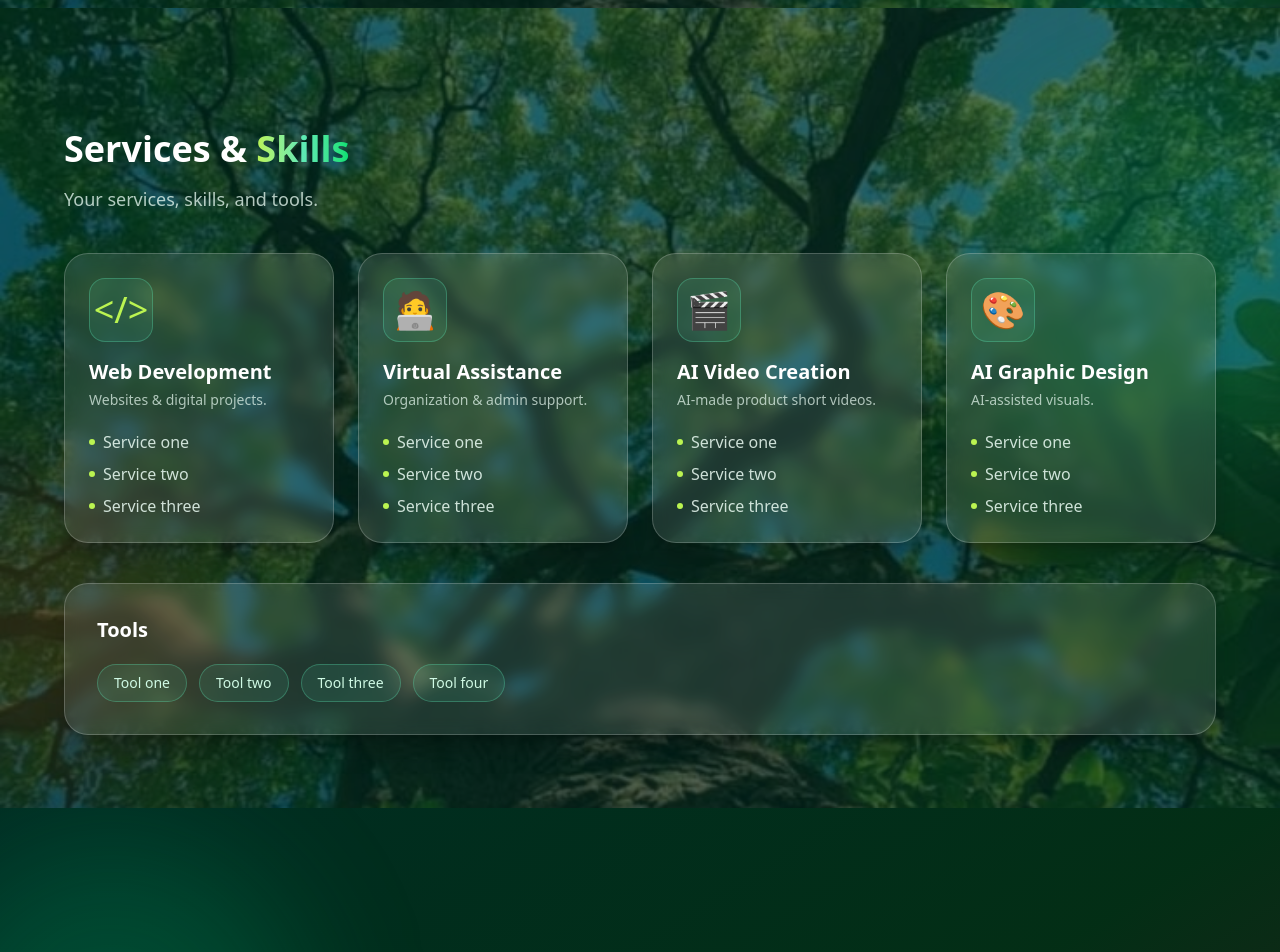
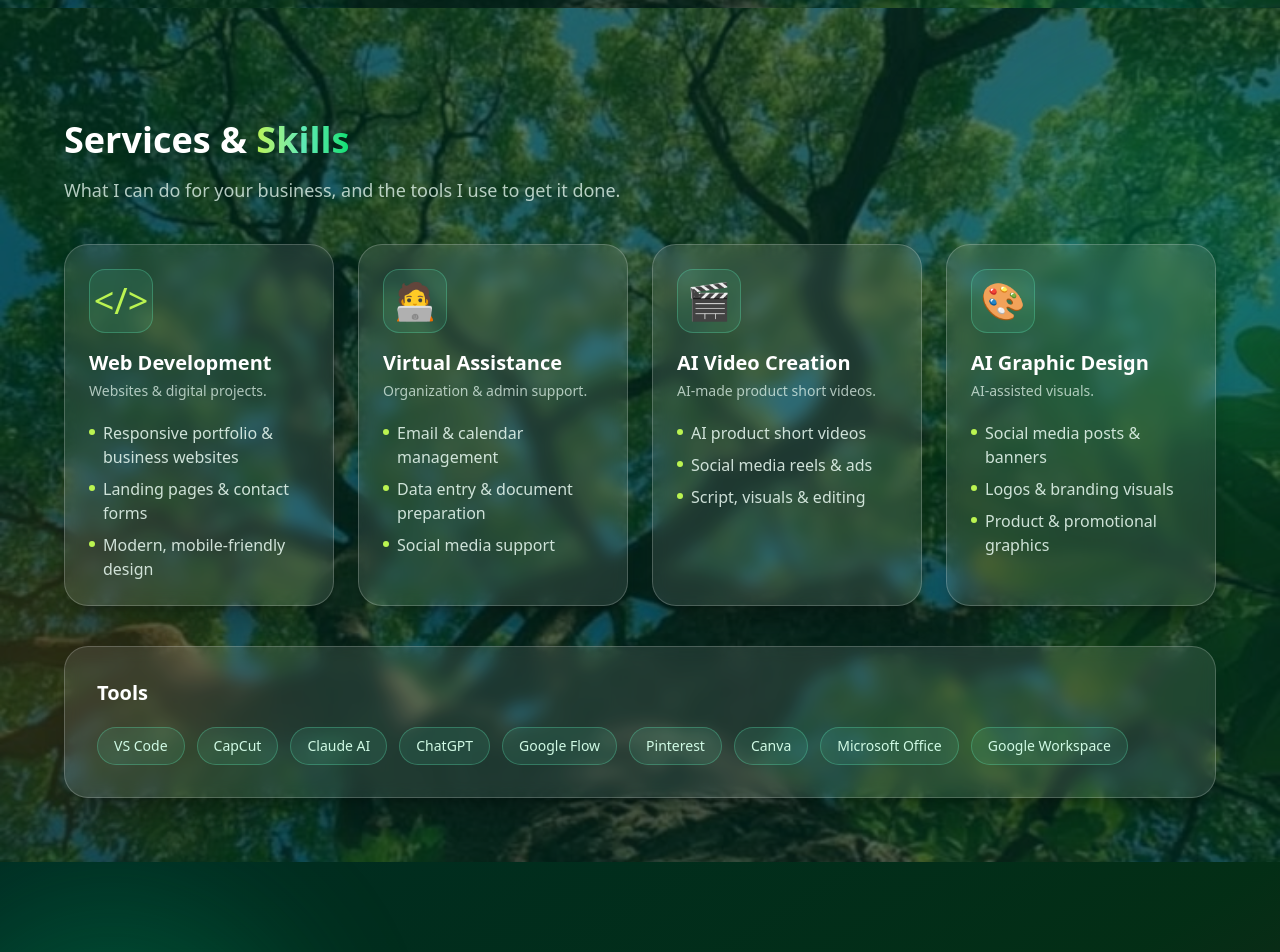
Before and after one commit to Darzjohn/Portfolio-website, a React (Vite) app: page / in a window 1280 px wide. Shown: the part 3199-4151 px from the top of the page. Built offline with nearby package versions, Linux system fonts and the light colour scheme.

Commit message:
Additional code for Services

```diff
--- a/src/components/ServicesSkills.jsx
+++ b/src/components/ServicesSkills.jsx
@@ -6,29 +6,55 @@ const services = [
     icon: '</>',
     title: 'Web Development',
     description: 'Websites & digital projects.',
-    items: ['Service one', 'Service two', 'Service three'],
+    items: [
+      'Responsive portfolio & business websites',
+      'Landing pages & contact forms',
+      'Modern, mobile-friendly design',
+    ],
   },
   {
     icon: '🧑‍💻',
     title: 'Virtual Assistance',
     description: 'Organization & admin support.',
-    items: ['Service one', 'Service two', 'Service three'],
+    items: [
+      'Email & calendar management',
+      'Data entry & document preparation',
+      'Social media support',
+    ],
   },
   {
     icon: '🎬',
     title: 'AI Video Creation',
     description: 'AI-made product short videos.',
-    items: ['Service one', 'Service two', 'Service three'],
+    items: [
+      'AI product short videos',
+      'Social media reels & ads',
+      'Script, visuals & editing',
+    ],
   },
   {
     icon: '🎨',
     title: 'AI Graphic Design',
     description: 'AI-assisted visuals.',
-    items: ['Service one', 'Service two', 'Service three'],
+    items: [
+      'Social media posts & banners',
+      'Logos & branding visuals',
+      'Product & promotional graphics',
+    ],
   },
 ]
 
-const tools = ['Tool one', 'Tool two', 'Tool three', 'Tool four']
+const tools = [
+  'VS Code',
+  'CapCut',
+  'Claude AI',
+  'ChatGPT',
+  'Google Flow',
+  'Pinterest',
+  'Canva',
+  'Microsoft Office',
+  'Google Workspace',
+]
 
 function ServicesSkills() {
   return (
@@ -66,7 +92,7 @@ function ServicesSkills() {
           </span>
         </h2>
         <p className="mt-4 max-w-2xl text-base text-emerald-50/75 sm:text-lg">
-          Your services, skills, and tools.
+          What I can do for your business, and the tools I use to get it done.
         </p>
 
         {/* Service cards */}
@@ -76,12 +102,12 @@ function ServicesSkills() {
               key={service.title}
               className="rounded-3xl border border-white/20 bg-white/10 p-6 shadow-xl shadow-black/20 backdrop-blur-sm transition duration-300 hover:-translate-y-2 hover:border-emerald-300/40 hover:bg-white/15"
             >
-             <span
+              <span
                 aria-hidden="true"
-                  className="mb-4 flex h-16 w-16 items-center justify-center rounded-2xl border border-emerald-300/30 bg-emerald-300/10 text-4xl text-lime-300"
->
-              {service.icon}
-            </span>
+                className="mb-4 flex h-16 w-16 items-center justify-center rounded-2xl border border-emerald-300/30 bg-emerald-300/10 text-4xl text-lime-300"
+              >
+                {service.icon}
+              </span>
               <h3 className="text-xl font-semibold text-white">
                 {service.title}
               </h3>
@@ -93,11 +119,11 @@ function ServicesSkills() {
                 {service.items.map((item) => (
                   <li
                     key={item}
-                    className="flex items-center gap-2 text-emerald-50/85"
+                    className="flex items-start gap-2 text-emerald-50/85"
                   >
                     <span
                       aria-hidden="true"
-                      className="h-1.5 w-1.5 shrink-0 rounded-full bg-lime-300"
+                      className="mt-2 h-1.5 w-1.5 shrink-0 rounded-full bg-lime-300"
                     />
                     {item}
                   </li>
```
